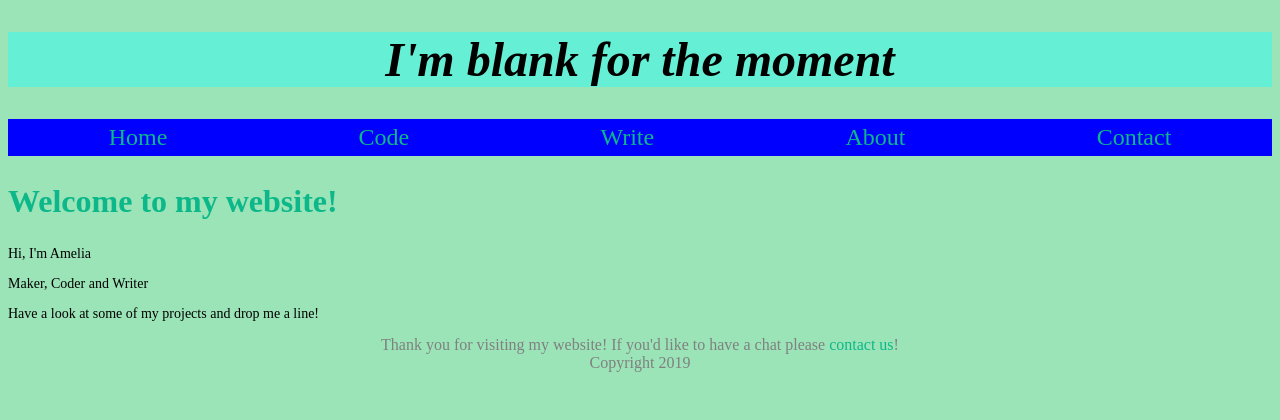
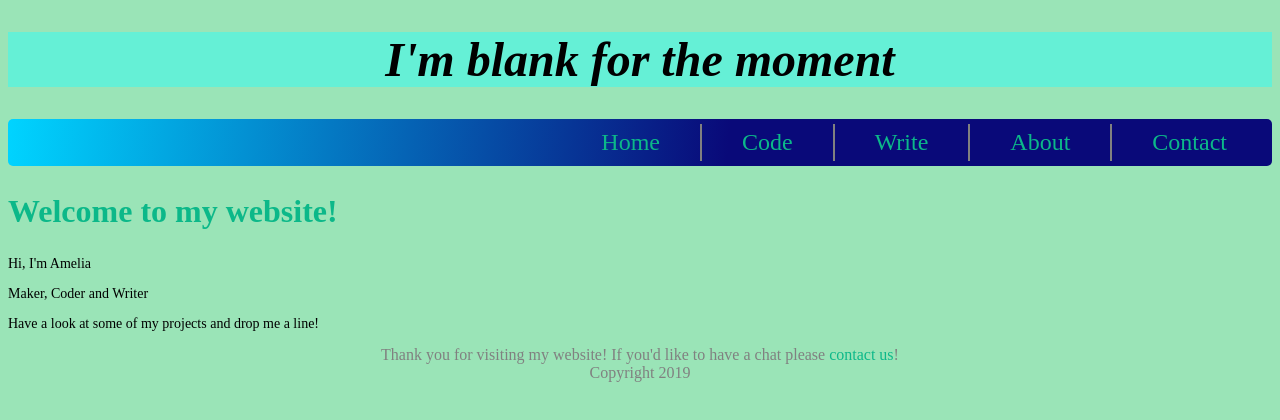
Before and after one commit to amtrav42/portfolioReact, a React app: page / in a window 1280 px wide. Shown: the top 420 px of the page. Built offline with nearby package versions, Linux system fonts and the light colour scheme; a web font is replaced by a local one.

Commit message:
fixed nav styling

```diff
--- a/src/components/Nav/index.jsx
+++ b/src/components/Nav/index.jsx
@@ -1,5 +1,6 @@
 import React, { Component } from "react";
 import NavLink from "../NavLink";
+import './styles.scss';
 
 const navLinkList = [
   {
@@ -27,7 +28,7 @@ const navLinkList = [
 class Nav extends Component {
   render(){
     return (
-      <nav>
+      <nav className="nav">
         {navLinkList.map(
           function (currentLink, i){
             return <NavLink key={`navLink${i}`} href={currentLink.href} label={currentLink.label} />
--- /dev/null
+++ b/src/components/Nav/styles.scss
@@ -0,0 +1,16 @@
+@import '../../styles/variables';
+// Nav bar styling
+.nav {
+  display: flex;
+  flex-direction: row;
+  justify-content: flex-end;
+  padding: 5px;
+  font-size: 1.5rem;
+  background: rgb(9,9,121);
+  background: linear-gradient(275deg, rgba(9,9,121,1) 43%, rgba(0,212,255,1) 100%);
+  border-radius: 5px;
+
+  > a:last-child .navLink {
+    border: none;
+  }
+}
--- a/src/components/NavLink/index.jsx
+++ b/src/components/NavLink/index.jsx
@@ -7,7 +7,7 @@ class NavLink extends Component {
     const { href, label } = this.props;
     return (
       <Link to={href}>
-        <div className="navLinks">
+        <div className="navLink">
           {label}
         </div>
       </Link>
--- a/src/components/NavLink/styles.scss
+++ b/src/components/NavLink/styles.scss
@@ -1 +1,6 @@
 @import '../../styles/variables';
+// Nav bar styling
+.navLink {
+  padding: 5px 40px;
+  border-right: 2px solid grey;
+}
--- a/src/styles/global.scss
+++ b/src/styles/global.scss
@@ -3,15 +3,6 @@ body {
   background: $color-pale-blue;
   font-family: $font-body;
 }
-// Nav bar styling
-nav {
-  display: flex;
-  flex-direction: row;
-  justify-content: space-around;
-  padding: 5px;
-  background-color: blue;
-  font-size: 1.5rem;
-  }
 // Global Font Styling
 p {
   font-size: 14px;
```
